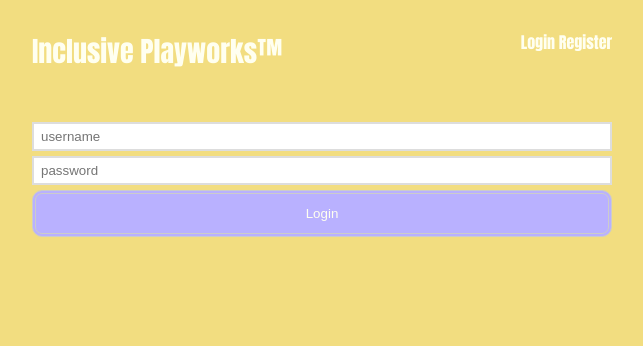
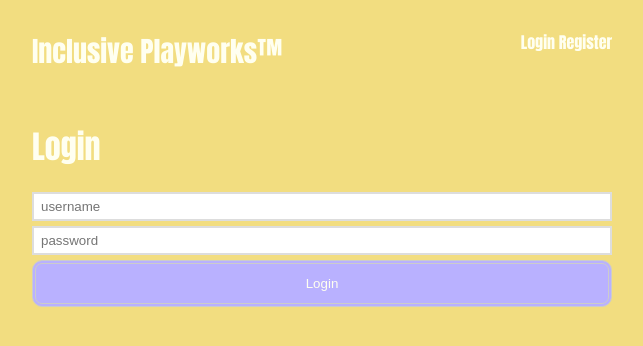
Before and after one commit to htntang/everychildplays, a React (Create React App) app in the folder client/: page /login in a window 1280 px wide. Shown: the top 346 px of the page, without its empty margins (318-961 px from the left). Built offline with nearby package versions, Linux system fonts and the light colour scheme.

Commit message:
finished up the login and register pages

```diff
--- a/client/src/Pages/LoginPage.js
+++ b/client/src/Pages/LoginPage.js
@@ -1,6 +1,9 @@
 export default function LoginPage() {
     return(
         <form className="login">
+
+        <h1>Login</h1>
+
             <input type="text" placeholder="username" />
             <input type="password" placeholder="password" />
             <button>Login</button>
--- a/client/src/Pages/RegistrationPage.js
+++ b/client/src/Pages/RegistrationPage.js
@@ -1,6 +1,9 @@
 export default function RegistrationPage() {
     return(
         <form className="register">
+
+        <h1>Register</h1>
+
             <input type="text" placeholder="username" />
             <input type="password" placeholder="password" />
             <button>Register</button>
```
